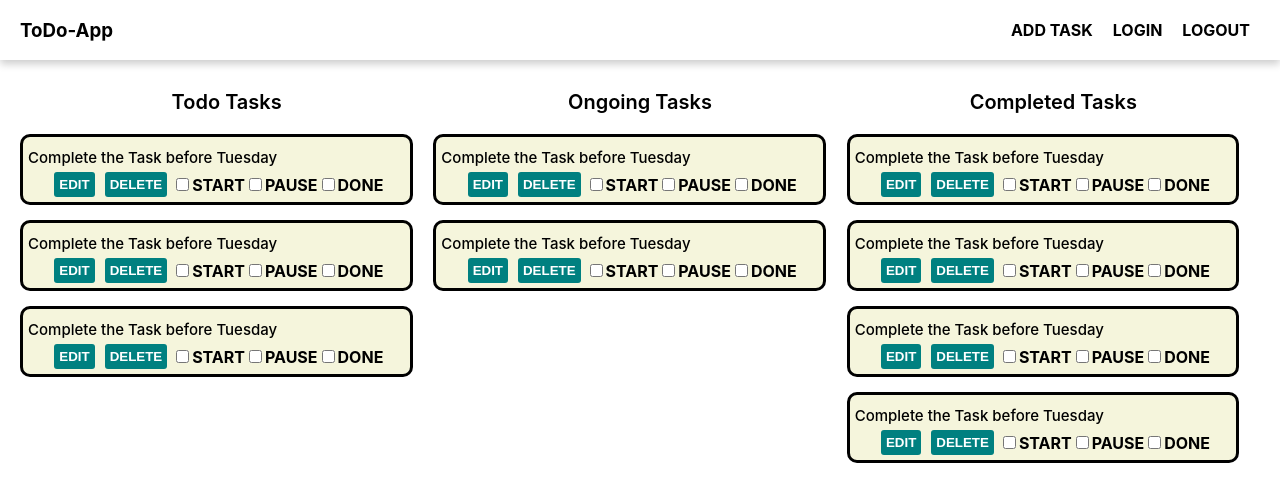
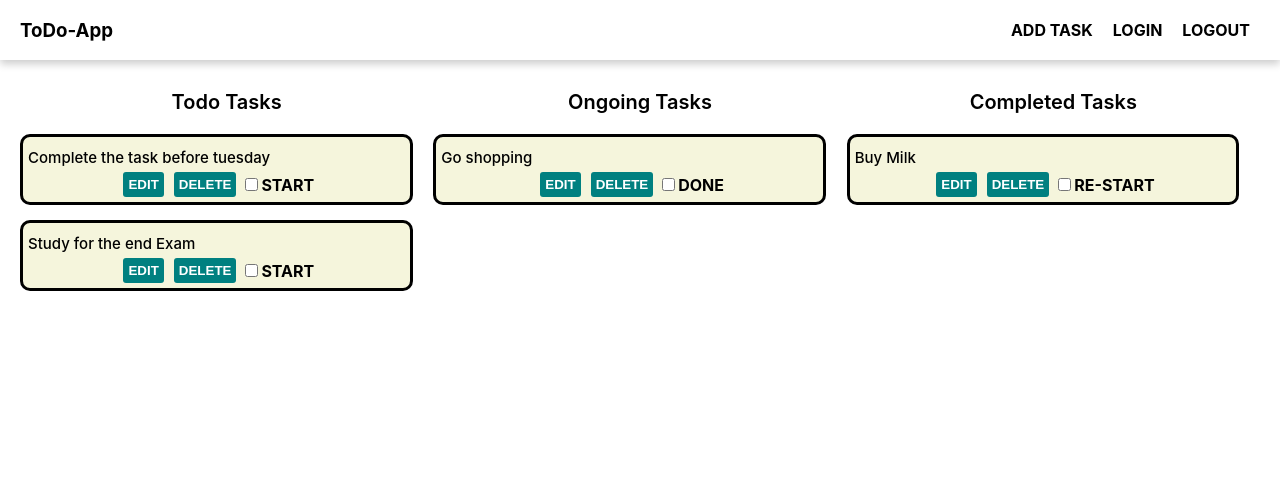
Before and after one commit to denukedissanayake/todo-app, a Next.js app: page / in a window 1280 px wide. Shown: the top 502 px of the page. Built offline with nearby package versions, Linux system fonts and the light colour scheme.

Commit message:
Added DUMMY data-set and added filterd Tasks

```diff
--- a/components/to-do-item.js
+++ b/components/to-do-item.js
@@ -1,26 +1,26 @@
 import styles from '../styles/to-do-item.module.css';
 
-const TodoItem = (task) => {
+const TodoItem = ({ item }) => {
     return (
         <div className={styles.itemContainer}>
             <div className={styles.task}>
-                <label className={styles.taskTitle}>Complete the Task before Tuesday</label>
+                <label className={styles.taskTitle}>{item.task}</label>
             </div>
             <div className={styles.taskAction}>
                 <button className={styles.taskButton}>EDIT</button>
                 <button className={styles.taskButton}>DELETE</button>
-                <span className={styles.taskProgress}>
+                {item.status === "TODO" && <span className={styles.taskProgress}>
                     <input type="checkbox" name="status" value="Ongoing" onChange={(e) => { console.log(e.target.value) }} />
                     START
-                </span>
-                <span className={styles.taskProgress}>
+                </span>}
+                {item.status === "DONE" &&<span className={styles.taskProgress}>
                     <input type="checkbox" name="status" value="Todo" onChange={(e) => { console.log(e.target.value) }} />
-                    PAUSE
-                </span>
-                <span className={styles.taskProgress}>
+                    RE-START
+                </span>}
+                {item.status === "INGOING" &&<span className={styles.taskProgress}>
                     <input type="checkbox" name="status" value="Complete" onChange={(e) => { console.log(e.target.value) }} />
                     DONE
-                </span>
+                </span>}
             </div>
         </div>
     )
--- a/components/to-do-list.js
+++ b/components/to-do-list.js
@@ -2,25 +2,52 @@ import styles from '../styles/to-do-list.module.css';
 import TodoItem from '../components/to-do-item';
 
 const TodoList = () => {
+    const taskList = [
+        {
+          id: "1",
+          task: "Complete the task before tuesday",
+          status: "TODO",
+        },
+        {
+          id: "2",
+          task: "Go shopping",
+          status: "INGOING",
+        },
+        {
+          id: "3",
+          task: "Buy Milk",
+          status: "DONE",
+        },
+        {
+          id: "4",
+          task: "Study for the end Exam",
+          status: "TODO",
+        },
+    ]
+
+    const TODOLIST = taskList.filter(task => task.status === "TODO");
+    const INGOINGLIST = taskList.filter(task => task.status === "INGOING");
+    const DONELIST = taskList.filter(task => task.status === "DONE");
+
     return (
         <div className={ styles.container }>
             <div className={`${styles.section} ${styles.todo}` }>
                 <p className={styles.sectionTitle}>Todo Tasks</p>
-                <TodoItem />
-                <TodoItem />
-                <TodoItem/>
+                {TODOLIST.map(item => (
+                    <TodoItem key={item.id} item={item} />
+                ))}
             </div>
             <div className={styles.section}>
                 <p className={styles.sectionTitle}>Ongoing Tasks</p>
-                <TodoItem />
-                <TodoItem/>
+                {INGOINGLIST.map(item => (
+                    <TodoItem key={item.id}  item={item} />
+                ))}
             </div>
             <div className={styles.section}>
                 <p className={styles.sectionTitle}>Completed Tasks</p>
-                <TodoItem />
-                <TodoItem />
-                <TodoItem />
-                <TodoItem/>
+                {DONELIST.map(item => (
+                    <TodoItem key={item.id}  item={item} />
+                ))}
             </div>
         </div>
     )
--- a/pages/index.js
+++ b/pages/index.js
@@ -9,7 +9,7 @@ export default function Home() {
       <Head>
         <title>Todo | App</title>
       </Head>
-      <TodoList/>
+      <TodoList />
     </>
   )
 }
```
